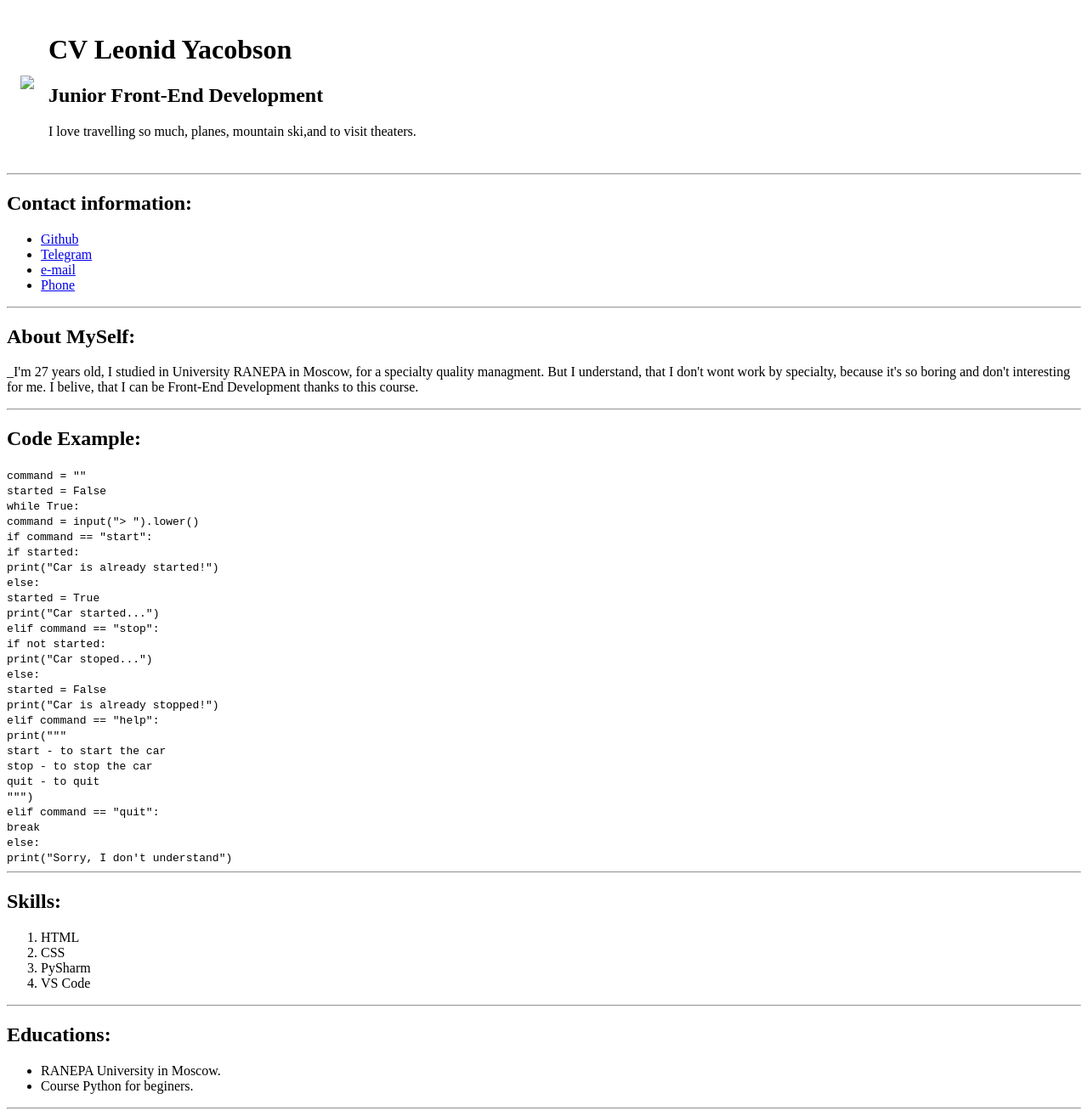
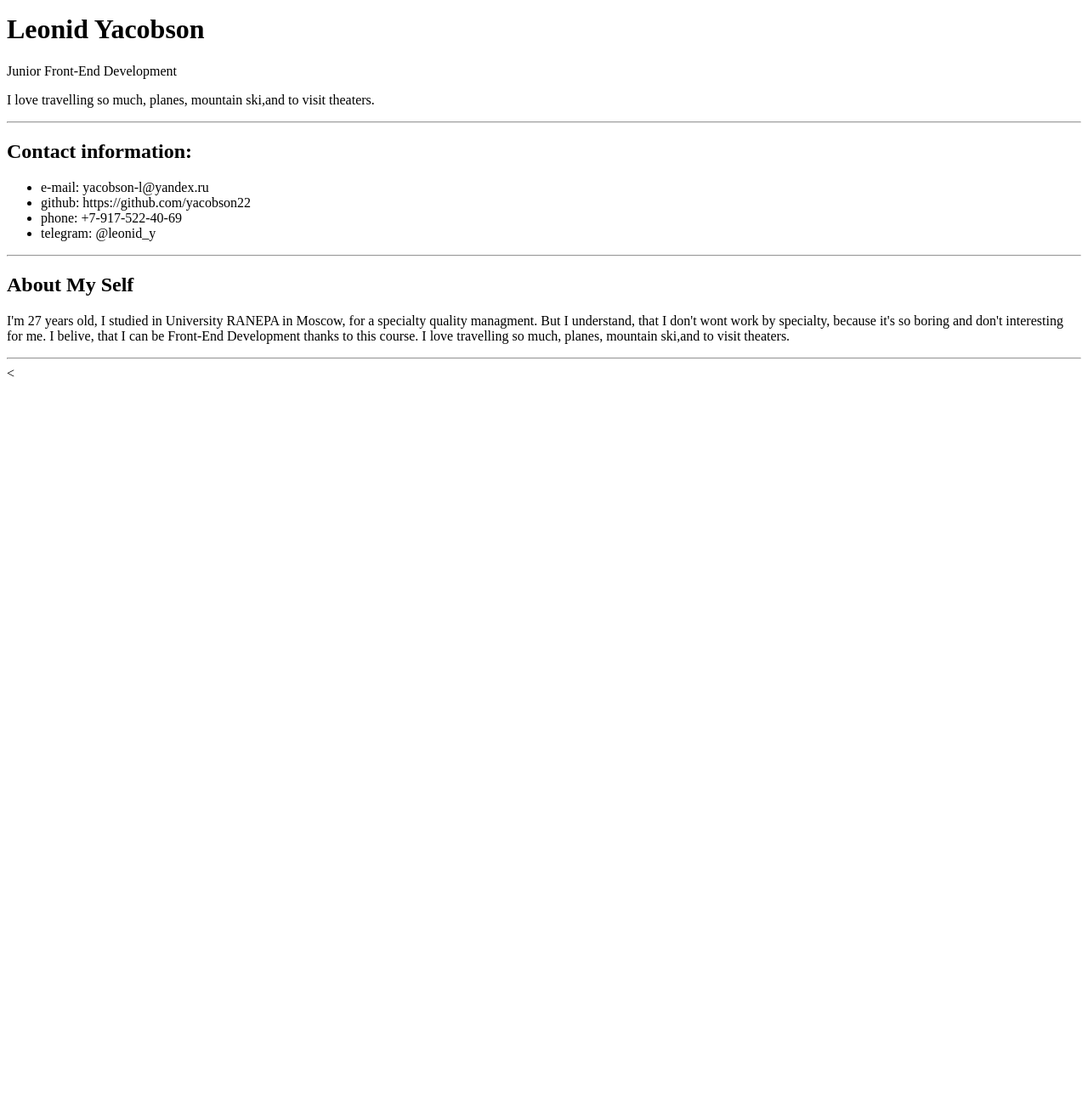
Before and after one commit to yacobson22/rsschool-cv, a plain HTML site: page index.html in a window 1280 px wide. Shown: the part 5-1319 px from the top of the page at 85% size. After the commit the page ends 800 px from the top, so only its background shows below. Drawn offline with Linux system fonts and the light colour scheme.

Commit message:
docs: add information about my self

```diff
--- a/index.html
+++ b/index.html
@@ -1,86 +1,34 @@
 <!DOCTYPE html>
-<html>
+<html lang="eng">
     <head>
         <meta charset="UTF-8">
-        <title> CV Leonid Yacobson</title>
+        <title>CV Leonid Yacobson</title>
     </head>
     <body>
-        <table cellspacing="15">
-            <tr>
-                <td>
-                    <img src="/F4lTqb-inAc.jpg">
-                </td>
-                <td>
-                    <h1> CV Leonid Yacobson</h1>
-                    <h2> Junior Front-End Development</h2>
-                    <p>I love travelling so much, planes, mountain ski,and to visit theaters.</p>
-                </td>
-            </tr>
-        </table>
+        <h1>Leonid Yacobson</h1>
+        <p>Junior Front-End Development</p>
+        <p>I love travelling so much, planes, mountain ski,and to visit theaters.</p>
 
         <hr>
 
         <h2>Contact information:</h2>
         <ul>
-            <li><a href="https://github.com/yacobson22_" target="_blank">Github</a></li>
-            <li><a target="_blank" href="https://t.me/Leonid_y">Telegram</a></li>
-            <li><a target="_blank" href="yacobson-l@yandex.ru">e-mail</a></li>
-            <li><a target="_blank" href="+7-917-522-40-69">Phone</a></li>
+            <li>e-mail: yacobson-l@yandex.ru</li>
+            <li>github: https://github.com/yacobson22</li>
+            <li>phone: +7-917-522-40-69</li>
+            <li>telegram: @leonid_y</li>
         </ul>
 
         <hr>
 
-        <h2>About MySelf:</h2>
-        <p>_I'm 27 years old, I studied in University RANEPA in Moscow, for a specialty quality managment. But I understand, that I don't wont work by specialty, because it's so boring and don't interesting for me. I belive, that I can be Front-End Development thanks to this course.</p>
+        <h2>About My Self</h2>
+        <p>I'm 27 years old, I studied in University RANEPA in Moscow, for a specialty quality managment. But I understand, that I don't wont work by specialty, because it's so boring and don't interesting for me. I belive, that I can be Front-End Development thanks to this course. I love travelling so much, planes, mountain ski,and to visit theaters.</p>
+
 
         <hr>
 
-        <h2>Code Example:</h2>
-        <code>command = ""<br>
-            started = False<br>
-            while True:<br>
-                command = input("> ").lower()<br>
-                if command == "start":<br>
-                    if started:<br>
-                        print("Car is already started!")<br>
-                    else:<br>
-                        started = True<br>
-                        print("Car started...")<br>
-                elif command == "stop":<br>
-                    if not started:<br>
-                        print("Car stoped...")<br>
-                    else:<br>
-                        started = False<br>
-                    print("Car is already stopped!")<br>
-                elif command == "help":<br>
-                    print("""<br>
-            start - to start the car<br>
-            stop - to stop the car<br>
-            quit - to quit<br>
-                    """)<br>
-                elif command == "quit":<br>
-                    break<br>
-                else:<br>
-                    print("Sorry, I don't understand")</code>
+        <
 
-        <hr>
 
-        <h2>Skills:</h2>
-        <ol>
-            <li>HTML</li>
-            <li>CSS</li>
-            <li>PySharm</li>
-            <li>VS Code</li>
-        </ol>
-
-        <hr>
-
-        <h2>Educations:</h2>
-        <ul>
-            <li>RANEPA University in Moscow.</li>
-            <li>Course Python for beginers.</li>
-        </ul>
-
-        <hr>
     </body>
 </html>
--- a/main.css
+++ /dev/null
@@ -1,21 +0,0 @@
-.output {
-    font: 1rem 'Fira Sans', sans-serif;
-}
-
-p,
-dt {
-    font-weight: bold;
-}
-
-dl,
-dd {
-    font-size: .9rem;
-}
-
-dd {
-    margin-bottom: 1em;
-}
-legend {
-    background-color: #000;
-    color: #fff
-}
```
